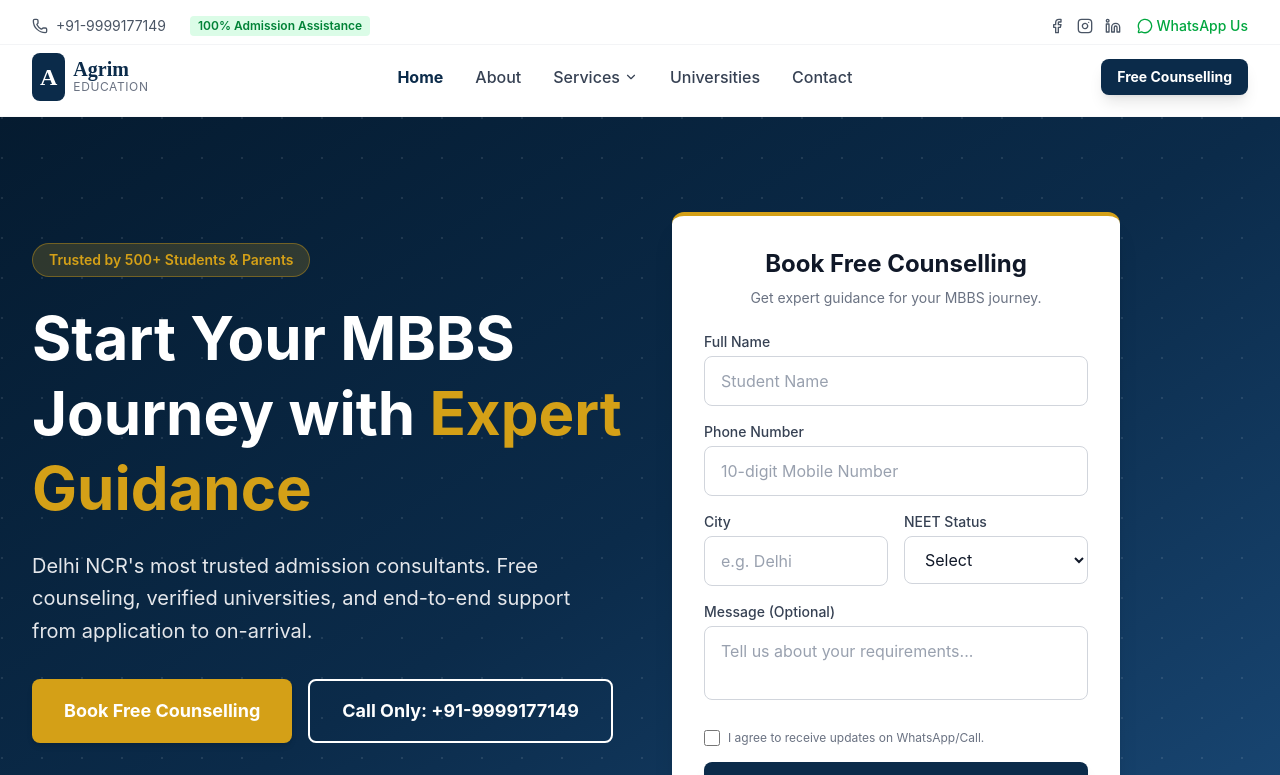
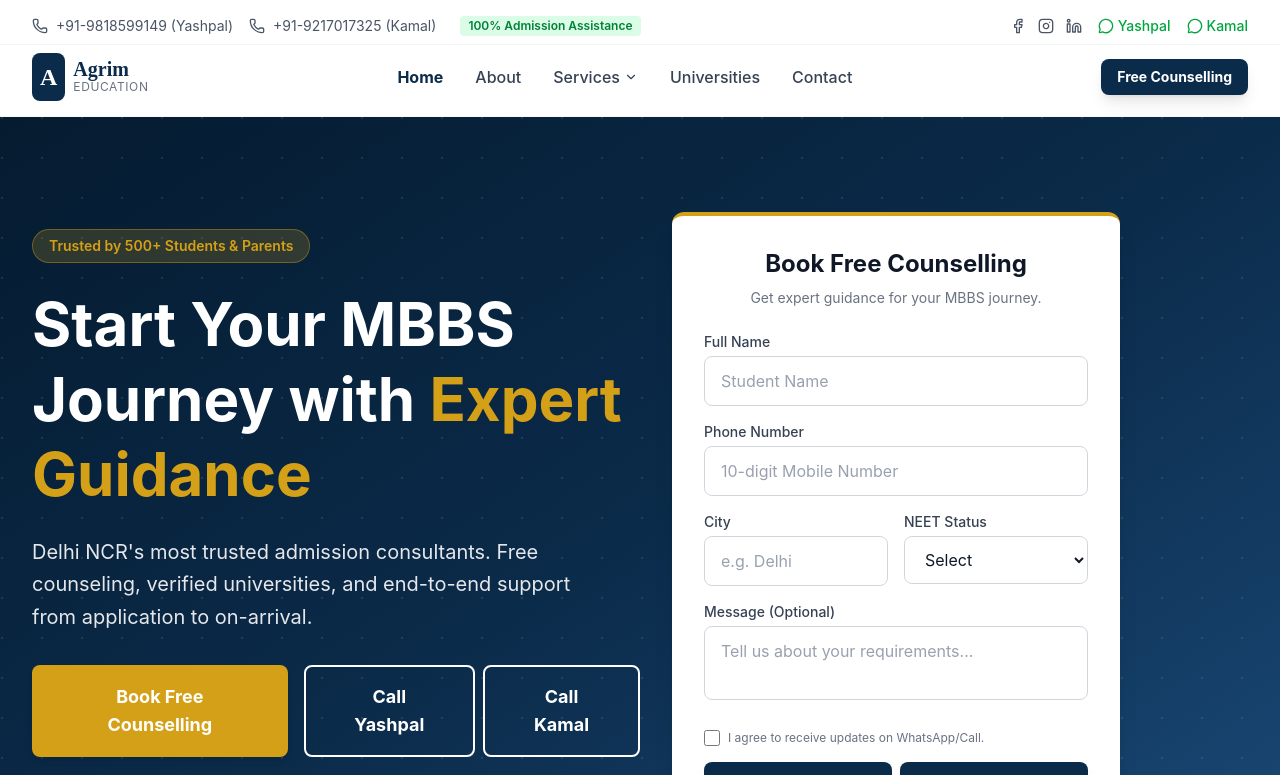
Before and after one commit to Tanmay1202/agrimeducation, a React (Vite) app: page / in a window 1280 px wide. Shown: the top 775 px of the page. Built offline with nearby package versions, Linux system fonts and the light colour scheme.

Commit message:
feat: implement dual contact routing and WhatsApp lead forms

```diff
--- a/src/components/common/LeadForm.jsx
+++ b/src/components/common/LeadForm.jsx
@@ -2,9 +2,11 @@ import React, { useState } from 'react';
 
 import Button from './Button';
 import { Send, CheckCircle } from 'lucide-react';
+import { CONTACT_INFO } from '../../constants';
 
 const LeadForm = ({ className, title = "Book Free Counselling" }) => {
     const [isSubmitting, setIsSubmitting] = useState(false);
+    const [submitTarget, setSubmitTarget] = useState('yashpal');
     const [isSubmitted, setIsSubmitted] = useState(false);
 
     // Using simple state to avoid dependency issues if react-hook-form isn't installed
@@ -23,21 +25,13 @@ const LeadForm = ({ className, title = "Book Free Counselling" }) => {
 
     const handleSubmit = async (e) => {
         e.preventDefault();
-        setIsSubmitting(true);
+        setIsSubmitting(submitTarget);
 
-        // Simulate API call to webhook
         try {
-            await new Promise(resolve => setTimeout(resolve, 1500));
-            console.log("Form Submitted:", formData);
-            // In production: await fetch(WEBHOOK_URL, { method: 'POST', body: JSON.stringify(formData) })
+            const message = `*New Lead from Agrim Education*%0A%0A*Name:* ${formData.name}%0A*Phone:* ${formData.phone}%0A*City:* ${formData.city}%0A*NEET Status:* ${formData.neetScore}%0A*Message:* ${formData.message || 'N/A'}`;
+            const targetNumber = submitTarget === 'yashpal' ? CONTACT_INFO.whatsapp.yashpal : CONTACT_INFO.whatsapp.kamal;
+            window.open(`https://wa.me/${targetNumber}?text=${message}`, '_blank');
             setIsSubmitted(true);
-
-            // Reset after success message shown
-            // setTimeout(() => {
-            //   setIsSubmitted(false);
-            //   setFormData({ name: '', phone: '', city: '', neetScore: '', message: '' });
-            // }, 5000);
-
         } catch (error) {
             console.error("Submission failed", error);
         } finally {
@@ -144,9 +138,14 @@ const LeadForm = ({ className, title = "Book Free Counselling" }) => {
                         <label htmlFor="consent" className="text-xs text-gray-500">I agree to receive updates on WhatsApp/Call.</label>
                     </div>
 
-                    <Button type="submit" variant="primary" className="w-full" isLoading={isSubmitting} icon={<Send size={18} />}>
-                        Get Free Counselling
-                    </Button>
+                    <div className="grid grid-cols-2 gap-2">
+                        <Button type="submit" onClick={() => setSubmitTarget('yashpal')} variant="primary" className="w-full text-sm sm:text-base px-2" isLoading={isSubmitting === 'yashpal'} icon={<Send size={16} />}>
+                            Send to Yashpal
+                        </Button>
+                        <Button type="submit" onClick={() => setSubmitTarget('kamal')} variant="primary" className="w-full text-sm sm:text-base px-2" isLoading={isSubmitting === 'kamal'} icon={<Send size={16} />}>
+                            Send to Kamal
+                        </Button>
+                    </div>
                 </div>
             </form>
         </div>
--- a/src/components/layout/Footer.jsx
+++ b/src/components/layout/Footer.jsx
@@ -68,11 +68,16 @@ const Footer = () => {
                                 <MapPin className="text-accent mt-1 flex-shrink-0" size={20} />
                                 <span className="text-gray-400">{CONTACT_INFO.address}</span>
                             </li>
-                            <li className="flex items-center gap-4">
-                                <Phone className="text-accent flex-shrink-0" size={20} />
-                                <a href={`tel:${CONTACT_INFO.phone.value}`} className="text-gray-400 hover:text-white transition-colors">
-                                    {CONTACT_INFO.phone.display}
-                                </a>
+                            <li className="flex items-start gap-4">
+                                <Phone className="text-accent mt-1 flex-shrink-0" size={20} />
+                                <div className="flex flex-col gap-1">
+                                    <a href={`tel:${CONTACT_INFO.phone.yashpalValue}`} className="text-gray-400 hover:text-white transition-colors" aria-label={`Call Yashpal at ${CONTACT_INFO.phone.yashpalDisplay}`}>
+                                        {CONTACT_INFO.phone.yashpalDisplay} (Yashpal)
+                                    </a>
+                                    <a href={`tel:${CONTACT_INFO.phone.kamalValue}`} className="text-gray-400 hover:text-white transition-colors" aria-label={`Call Kamal at ${CONTACT_INFO.phone.kamalDisplay}`}>
+                                        {CONTACT_INFO.phone.kamalDisplay} (Kamal)
+                                    </a>
+                                </div>
                             </li>
                             <li className="flex items-center gap-4">
                                 <Mail className="text-accent flex-shrink-0" size={20} />
@@ -81,9 +86,12 @@ const Footer = () => {
                                 </a>
                             </li>
                         </ul>
-                        <div className="mt-6">
-                            <a href={`https://wa.me/${CONTACT_INFO.whatsapp}`} target="_blank" rel="noopener noreferrer">
-                                <Button variant="secondary" size="sm" className="w-full">Chat on WhatsApp</Button>
+                        <div className="mt-6 flex flex-col gap-3">
+                            <a href={`https://wa.me/${CONTACT_INFO.whatsapp.yashpal}`} target="_blank" rel="noopener noreferrer" aria-label="WhatsApp Yashpal">
+                                <Button variant="secondary" size="sm" className="w-full">WhatsApp Yashpal</Button>
+                            </a>
+                            <a href={`https://wa.me/${CONTACT_INFO.whatsapp.kamal}`} target="_blank" rel="noopener noreferrer" aria-label="WhatsApp Kamal">
+                                <Button variant="secondary" size="sm" className="w-full">WhatsApp Kamal</Button>
                             </a>
                         </div>
                     </div>
--- a/src/components/layout/Header.jsx
+++ b/src/components/layout/Header.jsx
@@ -32,10 +32,16 @@ const Header = () => {
             <div className="hidden lg:block border-b border-gray-100 pb-2 mb-2">
                 <div className="container-custom flex justify-between items-center text-sm text-gray-600">
                     <div className="flex items-center gap-6">
-                        <a href={`tel:${CONTACT_INFO.phone.value}`} className="flex items-center gap-2 hover:text-primary transition-colors">
+                        <div className="flex items-center gap-4">
+                            <a href={`tel:${CONTACT_INFO.phone.yashpalValue}`} className="flex items-center gap-2 hover:text-primary transition-colors" aria-label="Call Yashpal">
                                 <Phone size={16} />
-                            <span>{CONTACT_INFO.phone.display}</span>
+                                <span>{CONTACT_INFO.phone.yashpalDisplay} (Yashpal)</span>
                             </a>
+                            <a href={`tel:${CONTACT_INFO.phone.kamalValue}`} className="flex items-center gap-2 hover:text-primary transition-colors" aria-label="Call Kamal">
+                                <Phone size={16} />
+                                <span>{CONTACT_INFO.phone.kamalDisplay} (Kamal)</span>
+                            </a>
+                        </div>
                         <span className="hidden xl:flex items-center gap-2">
                             <span className="bg-green-100 text-green-700 px-2 py-0.5 rounded text-xs font-semibold">100% Admission Assistance</span>
                         </span>
@@ -46,10 +52,16 @@ const Header = () => {
                             <a href="#" className="hover:text-primary"><Instagram size={16} /></a>
                             <a href="#" className="hover:text-primary"><Linkedin size={16} /></a>
                         </div>
-                        <a href={`https://wa.me/${CONTACT_INFO.whatsapp}`} target="_blank" rel="noopener noreferrer" className="flex items-center gap-1 text-green-600 font-medium hover:underline">
+                        <div className="flex items-center gap-4">
+                            <a href={`https://wa.me/${CONTACT_INFO.whatsapp.yashpal}`} target="_blank" rel="noopener noreferrer" className="flex items-center gap-1 text-green-600 font-medium hover:underline" aria-label="WhatsApp Yashpal">
                                 <MessageCircle size={16} />
-                            WhatsApp Us
+                                Yashpal
                             </a>
+                            <a href={`https://wa.me/${CONTACT_INFO.whatsapp.kamal}`} target="_blank" rel="noopener noreferrer" className="flex items-center gap-1 text-green-600 font-medium hover:underline" aria-label="WhatsApp Kamal">
+                                <MessageCircle size={16} />
+                                Kamal
+                            </a>
+                        </div>
                     </div>
                 </div>
             </div>
@@ -156,11 +168,18 @@ const Header = () => {
                                 }}>
                                     Book Free Counselling
                                 </Button>
-                                <a href={`tel:${CONTACT_INFO.phone.value}`} className="w-full">
+                                <div className="flex flex-col gap-2">
+                                    <a href={`tel:${CONTACT_INFO.phone.yashpalValue}`} className="w-full">
                                         <Button variant="outline" className="w-full" icon={<Phone size={18} />}>
-                                        Call Now
+                                            Call Yashpal
                                         </Button>
                                     </a>
+                                    <a href={`tel:${CONTACT_INFO.phone.kamalValue}`} className="w-full">
+                                        <Button variant="outline" className="w-full" icon={<Phone size={18} />}>
+                                            Call Kamal
+                                        </Button>
+                                    </a>
+                                </div>
                             </div>
                         </nav>
                     </motion.div>
--- a/src/constants/index.js
+++ b/src/constants/index.js
@@ -2,13 +2,17 @@ import { MapPin, Phone, Mail, Clock, ShieldCheck, GraduationCap, Globe, Users, B
 
 export const CONTACT_INFO = {
     phone: {
-        display: "+91-9999177149",
-        value: "919999177149",
-        secondary: "+91-9818757325"
+        yashpalDisplay: "+91-9818599149",
+        yashpalValue: "919818599149",
+        kamalDisplay: "+91-9217017325",
+        kamalValue: "919217017325"
     },
     email: "info@agrimeducation.com",
     address: "Sector 15 Market, Faridabad, Haryana, India",
-    whatsapp: "919999177149",
+    whatsapp: {
+        yashpal: "919818599149",
+        kamal: "919217017325"
+    },
     mapLink: "https://maps.google.com/?q=Agrim+Education+Sector+15+Faridabad"
 };
 
--- a/src/pages/Contact.jsx
+++ b/src/pages/Contact.jsx
@@ -47,8 +47,8 @@ const Contact = () => {
                                     <Phone size={24} />
                                 </div>
                                 <h3 className="font-bold text-gray-900 mb-2">Phone numbers</h3>
-                                <p className="text-gray-600 text-sm mb-1">{CONTACT_INFO.phone.display}</p>
-                                <p className="text-gray-600 text-sm">{CONTACT_INFO.phone.secondary}</p>
+                                <p className="text-gray-600 text-sm mb-1">Yashpal: {CONTACT_INFO.phone.yashpalDisplay}</p>
+                                <p className="text-gray-600 text-sm">Kamal: {CONTACT_INFO.phone.kamalDisplay}</p>
                             </div>
 
                             <div className="bg-white p-6 rounded-xl shadow-sm border border-gray-100">
--- a/src/pages/Home.jsx
+++ b/src/pages/Home.jsx
@@ -86,11 +86,18 @@ const Home = () => {
                                     <Button variant="secondary" size="lg" onClick={() => document.getElementById('lead-form').scrollIntoView({ behavior: 'smooth' })}>
                                         Book Free Counselling
                                     </Button>
-                                    <a href={`tel:${CONTACT_INFO.phone.value}`}>
-                                        <Button variant="outline" size="lg" className="border-white text-white hover:bg-white hover:text-primary w-full sm:w-auto">
-                                            Call Only: {CONTACT_INFO.phone.display}
-                                        </Button>
-                                    </a>
+                                    <div className="flex flex-col sm:flex-row gap-2 w-full sm:w-auto">
+                                        <a href={`tel:${CONTACT_INFO.phone.yashpalValue}`} className="w-full sm:w-auto">
+                                            <Button variant="outline" size="lg" className="border-white text-white hover:bg-white hover:text-primary w-full">
+                                                Call Yashpal
+                                            </Button>
+                                        </a>
+                                        <a href={`tel:${CONTACT_INFO.phone.kamalValue}`} className="w-full sm:w-auto">
+                                            <Button variant="outline" size="lg" className="border-white text-white hover:bg-white hover:text-primary w-full">
+                                                Call Kamal
+                                            </Button>
+                                        </a>
+                                    </div>
                                 </div>
 
                                 <div className="mt-12 flex items-center justify-center lg:justify-start gap-8 text-sm font-medium text-gray-300">
@@ -278,9 +285,14 @@ const Home = () => {
                         <Button variant="primary" size="lg" className="bg-primary-dark text-white hover:bg-white hover:text-primary-dark" onClick={() => document.getElementById('lead-form').scrollIntoView({ behavior: 'smooth' })}>
                             Get Free Counselling
                         </Button>
-                        <a href={`https://wa.me/${CONTACT_INFO.whatsapp}`} target="_blank" rel="noopener noreferrer">
-                            <Button variant="outline" size="lg" className="bg-white/10 border-white text-white hover:bg-white hover:text-accent"> WhatsApp Now</Button>
-                        </a>
+                        <div className="flex flex-col sm:flex-row gap-2">
+                            <a href={`https://wa.me/${CONTACT_INFO.whatsapp.yashpal}`} target="_blank" rel="noopener noreferrer">
+                                <Button variant="outline" size="lg" className="bg-white/10 border-white text-white hover:bg-white hover:text-accent"> WhatsApp Yashpal</Button>
+                            </a>
+                            <a href={`https://wa.me/${CONTACT_INFO.whatsapp.kamal}`} target="_blank" rel="noopener noreferrer">
+                                <Button variant="outline" size="lg" className="bg-white/10 border-white text-white hover:bg-white hover:text-accent"> WhatsApp Kamal</Button>
+                            </a>
+                        </div>
                     </div>
                 </div>
             </section>
```
Lines whose indentation alone changed are shown as unchanged.
